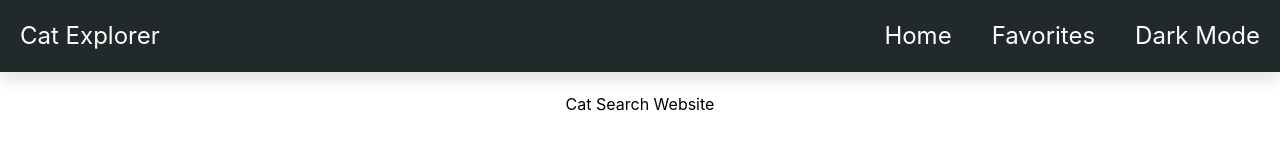
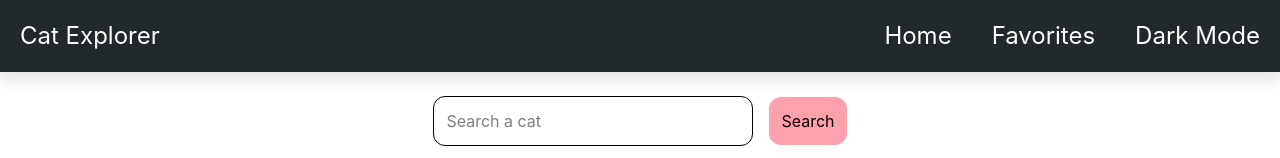
Before and after one commit to DilutedPilk/react-team-project, a React (Vite) app: page / in a window 1280 px wide. Shown: the top 158 px of the page. Built offline with nearby package versions, Linux system fonts and the light colour scheme; no server answers.

Commit message:
removed h1 from Home.jsx

```diff
--- a/src/pages/Home.jsx
+++ b/src/pages/Home.jsx
@@ -15,7 +15,6 @@ export default function Home({ items, favoriteItems, toggleFavorite }) {
 
   return (
     <div className={theme == 'light'? 'bg-white':'bg-mist-600 text-white'}>
-      <h1 className="flex justify-center items-center m-5">Cat Search Website</h1>
       <SearchBar onSearch={handleSearch} />
       <ItemList items={items}
       favoriteItems={favoriteItems}
```
